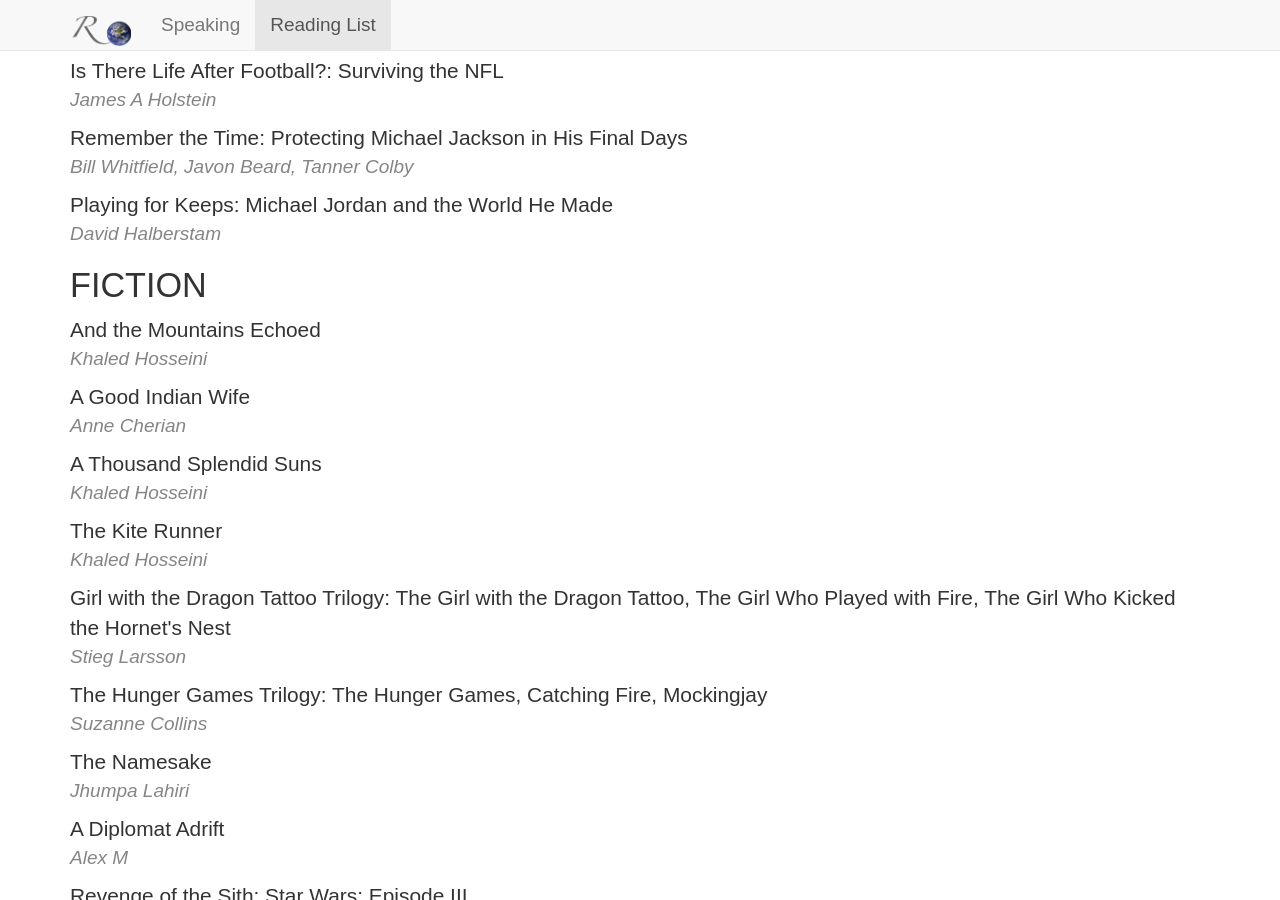
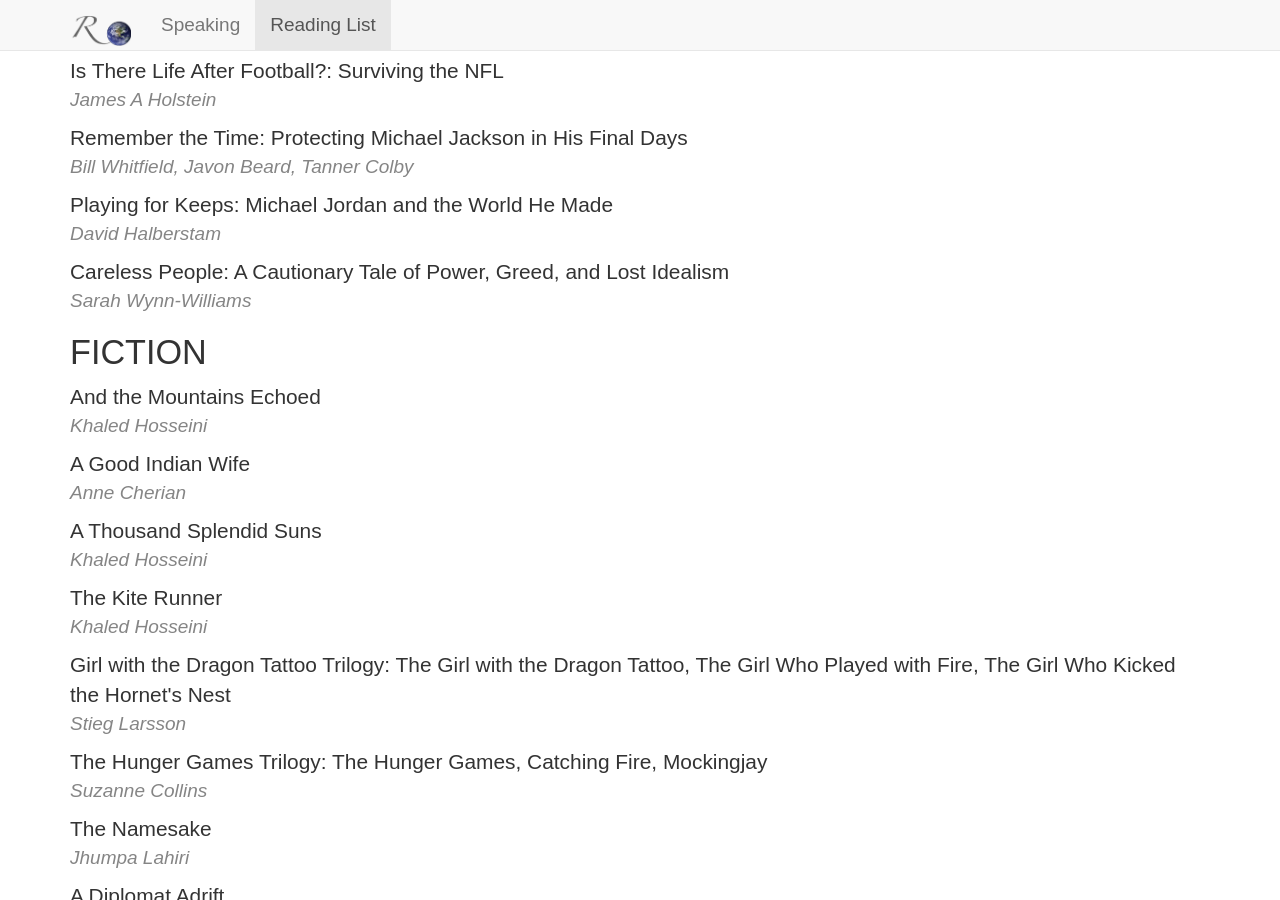
Before and after one commit to rovolution/rovolution.github.io, a Jekyll site: the page built from reading-list/index.html, in a window 1280 px wide and 900 px high, scrolled down 8117 px. Built offline with Jekyll 4.4.1, drawn with Linux system fonts in a browser that asks for light colours; nearby versions of some CDN libraries.

Commit message:
Update index.html

```diff
--- a/reading-list/index.html
+++ b/reading-list/index.html
@@ -495,7 +495,11 @@
 		</li>
 		<li class='book-list-entry'>
 			<div class='book-list-title'>Playing for Keeps: Michael Jordan and the World He Made</div>
-			<div class='book-list-author'> David Halberstam</div>
+			<div class='book-list-author'>David Halberstam</div>
+		</li>
+		<li class='book-list-entry'>
+			<div class='book-list-title'>Careless People: A Cautionary Tale of Power, Greed, and Lost Idealism</div>
+			<div class='book-list-author'>Sarah Wynn-Williams</div>
 		</li>
 	</ul>
 	<h3 class="book-list-category">FICTION</h3>
```
